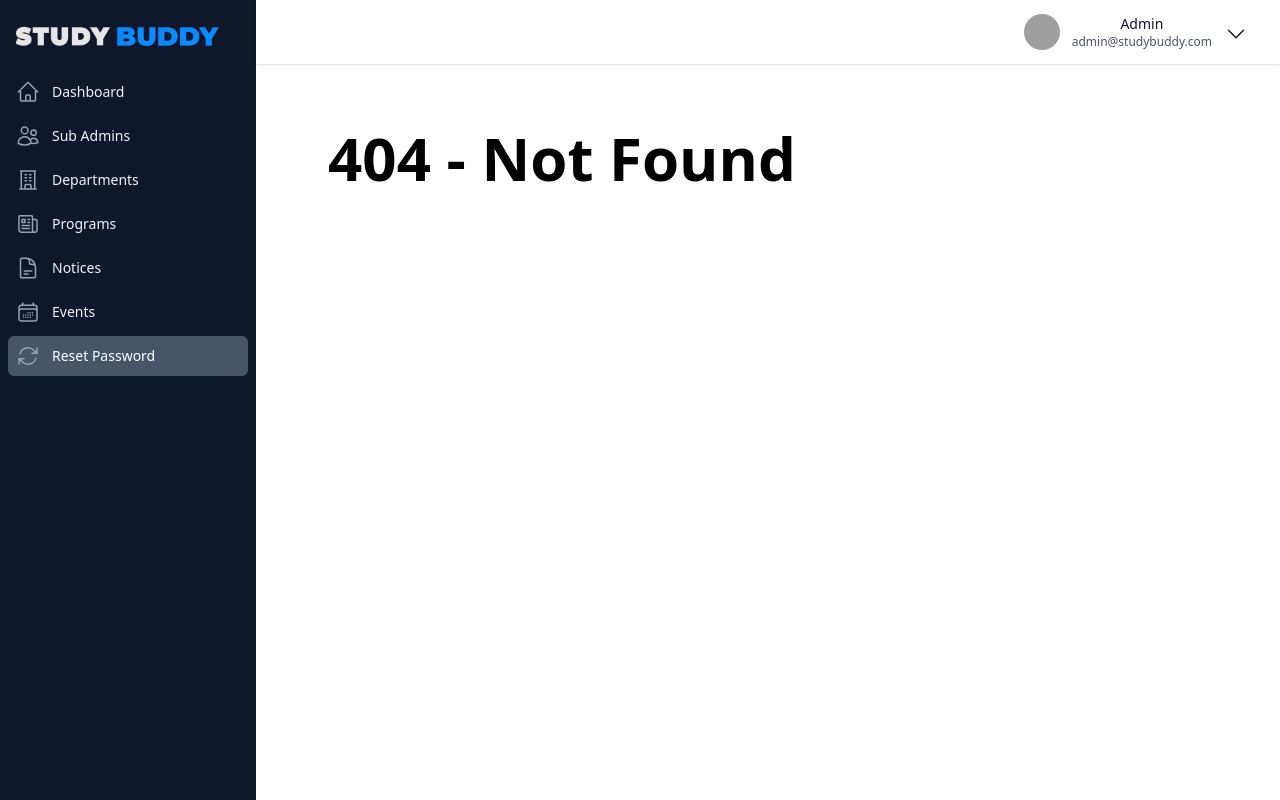
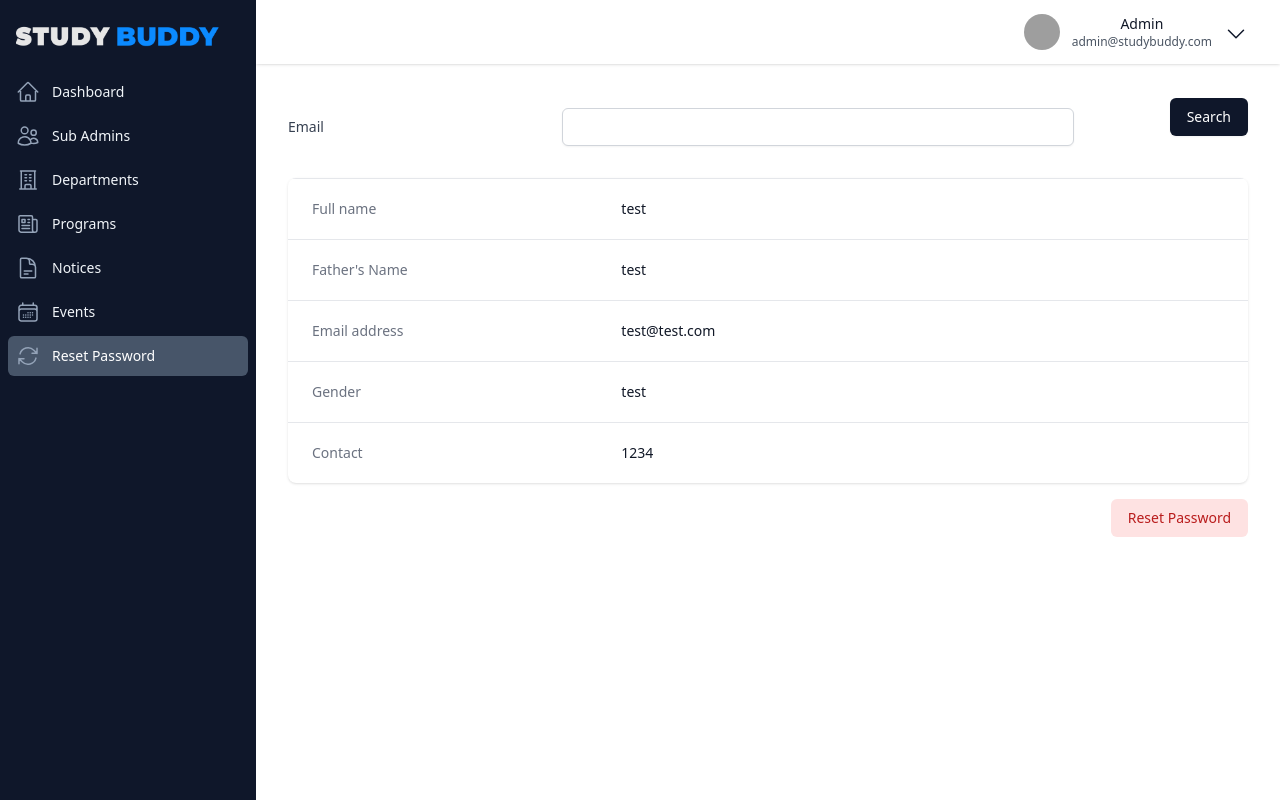
Before and after one commit to abdullahshafiq377/study-buddy-frontend, a React (Create React App) app: page /admin/reset-password in a window 1280 px wide. Before the commit this address had no page. Built offline with nearby package versions, Linux system fonts and the light colour scheme; grey boxes are pictures that could not be loaded; a web font is replaced by a local one.

Commit message:
Reset Password Page frontend complete

```diff
--- /dev/null
+++ b/src/features/reset-password/components/UserProfileCard.jsx
@@ -0,0 +1,66 @@
+import React from "react";
+
+export default function UserProfileCard() {
+
+    return (
+        <>
+        <div className='overflow-hidden bg-white shadow sm:rounded-lg mt-8'>
+        <div className='border-t border-gray-200 px-4 py-5 sm:p-0'>
+            <dl className='sm:divide-y sm:divide-gray-200'>
+                <div className='py-4 sm:grid sm:grid-cols-3 sm:gap-4 sm:py-5 sm:px-6'>
+                    <dt className='text-sm font-medium text-gray-500'>
+                        Full name
+                    </dt>
+                    <dd className='mt-1 text-sm text-gray-900 sm:col-span-2 sm:mt-0'>
+                        test
+                    </dd>
+                </div>
+                <div className='py-4 sm:grid sm:grid-cols-3 sm:gap-4 sm:py-5 sm:px-6'>
+                    <dt className='text-sm font-medium text-gray-500'>
+                        Father's Name
+                    </dt>
+                    <dd className='mt-1 text-sm text-gray-900 sm:col-span-2 sm:mt-0'>
+                        test
+                    </dd>
+                </div>
+                <div className='py-4 sm:grid sm:grid-cols-3 sm:gap-4 sm:py-5 sm:px-6'>
+                    <dt className='text-sm font-medium text-gray-500'>
+                        Email address
+                    </dt>
+                    <dd className='mt-1 text-sm text-gray-900 sm:col-span-2 sm:mt-0'>
+                        test@test.com
+                    </dd>
+                </div>
+                <div className='py-4 sm:grid sm:grid-cols-3 sm:gap-4 sm:py-5 sm:px-6'>
+                    <dt className='text-sm font-medium text-gray-500'>
+                        Gender
+                    </dt>
+                    <dd className='mt-1 text-sm text-gray-900 sm:col-span-2 sm:mt-0'>
+                        {/*subAdmin.gender.charAt(0).toUpperCase() + subAdmin.gender.slice(1)*/}
+                        test
+                    </dd>
+                </div>
+                <div className='py-4 sm:grid sm:grid-cols-3 sm:gap-4 sm:py-5 sm:px-6'>
+                    <dt className='text-sm font-medium text-gray-500'>
+                        Contact
+                    </dt>
+                    <dd className='mt-1 text-sm text-gray-900 sm:col-span-2 sm:mt-0'>
+                        1234
+                    </dd>
+                </div>
+            </dl>
+
+        </div>
+    </div>
+    <div className='flex justify-end mt-4'>
+        <button
+            type='button'
+            className='ml-3 inline-flex items-center justify-center rounded-md border border-transparent bg-red-100 px-4 py-2 font-medium text-red-700 hover:bg-red-200 focus:outline-none focus:ring-2 focus:ring-red-500 focus:ring-offset-2 sm:text-sm'
+        >
+            Reset Password
+        </button>
+    </div>
+        </>
+
+    );
+}
--- /dev/null
+++ b/src/pages/admin/ResetPasswordPage.jsx
@@ -0,0 +1,46 @@
+import React from 'react';
+import UserProfileCard from "../../features/reset-password/components/UserProfileCard";
+import {Link} from "react-router-dom";
+
+const ResetPasswordPage = () => {
+    return (
+        <div>
+            <form>
+                <div className='sm:flex sm:items-center'>
+                    <div className='sm:flex-auto'>
+                        <div
+                            className='sm:grid sm:grid-cols-3 sm:items-start sm:gap-4 sm:pt-5'>
+
+                            <label
+                                htmlFor='search'
+                                className='block text-sm font-medium text-gray-700 sm:mt-px sm:pt-2'
+                            >
+                                Email
+                            </label>
+                            <div className='mt-1 sm:col-span-2 sm:mt-0'>
+                                <input
+                                    type='text'
+                                    name='search'
+                                    id='search'
+                                    className='block w-full max-w-lg rounded-md border-gray-300 shadow-sm focus:border-primary-600 focus:ring-primary-600 sm:text-sm'
+                                />
+                            </div>
+                        </div>
+                    </div>
+
+                    <div className='mt-4 sm:mt-0 sm:ml-16 sm:flex-none'>
+                        <button
+                            type='submit'
+                            className='ml-3 inline-flex justify-center rounded-md border border-transparent bg-primary-900 py-2 px-4 text-sm font-medium text-white shadow-sm hover:bg-primary-600 focus:outline-none focus:ring-2 focus:ring-primary-600 focus:ring-offset-2'
+                        >
+                            Search
+                        </button>
+                    </div>
+                </div>
+            </form>
+            <UserProfileCard/>
+        </div>
+    );
+};
+
+export default ResetPasswordPage;
--- a/src/pages/student/CourseRegistrationPage.jsx
+++ b/src/pages/student/CourseRegistrationPage.jsx
@@ -17,7 +17,7 @@ const CourseRegistrationPage = () => {
 
                 <div className='mt-4 sm:mt-0 sm:ml-16 sm:flex-none'>
                     <Link
-                        to='add'
+                        to=''
                         className='inline-flex items-center justify-center rounded-md border border-transparent bg-primary-900 px-4 py-2 text-sm font-medium text-white shadow-sm hover:bg-primary-700 focus:outline-none focus:ring-2 focus:ring-primary-600 focus:ring-offset-2 sm:w-auto'
                     >
                         Registration Card
--- a/src/routes/AdminRoutes.jsx
+++ b/src/routes/AdminRoutes.jsx
@@ -19,6 +19,7 @@ import AddEventPage from './../pages/admin/AddEventPage';
 import EditEventPage from './../pages/admin/EditEventPage';
 import NotFoundPage from './../pages/public/NotFoundPage';
 import AdminSettingsPage from "../pages/admin/AdminSettingsPage";
+import ResetPasswordPage from "../pages/admin/ResetPasswordPage";
 
 const AdminRoutes = () => {
     return (
@@ -55,6 +56,9 @@ const AdminRoutes = () => {
             <Route path='events/add' element={<AddEventPage/>}/>
             <Route path='events/edit/:eventId' element={<EditEventPage/>}/>
 
+                <Route path='reset-password' element={<ResetPasswordPage/>}/>
+
+
             <Route path='*' element={<NotFoundPage/>}/>
         </Routes>
     );
```
